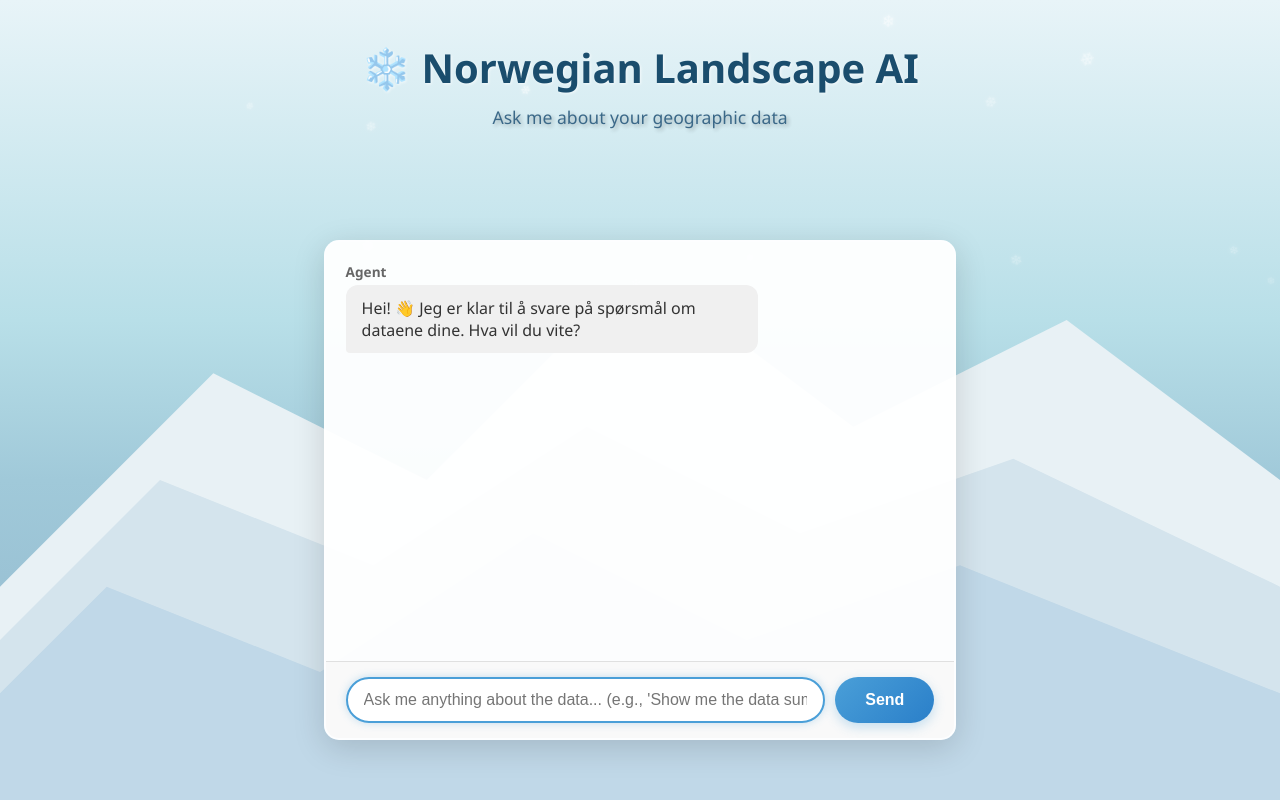
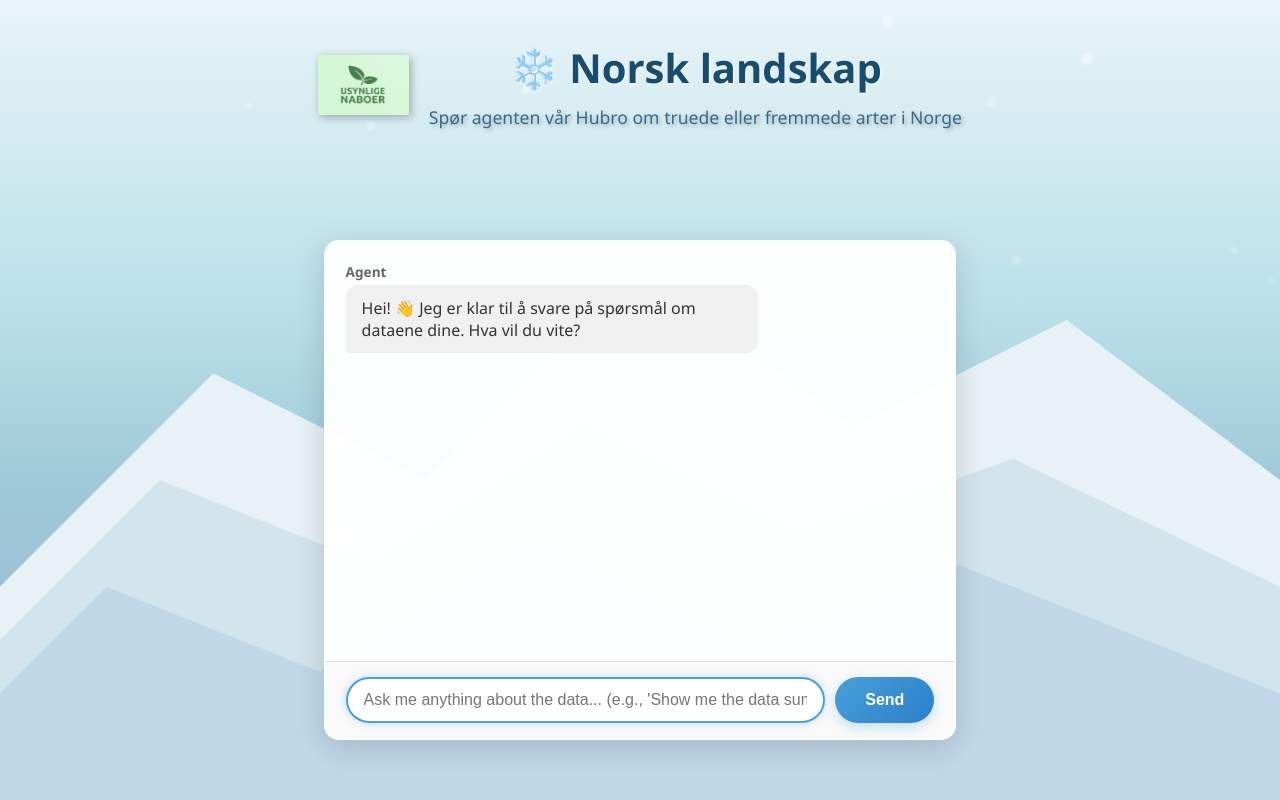
Before and after one commit to algebradamen/AI-agent, a Flask app: page / in a window 1280 px wide. Run offline with Flask 3, Linux system fonts and the light colour scheme.

Commit message:
logo og diverse endringer i tekst

```diff
--- a/templates/index.html
+++ b/templates/index.html
@@ -3,7 +3,7 @@
 <head>
     <meta charset="UTF-8">
     <meta name="viewport" content="width=device-width, initial-scale=1.0">
-    <title>Norwegian Landscape</title>
+    <title>Usynlige naboer</title>
     <style>
         * {
             margin: 0;
@@ -67,6 +67,16 @@
             color: #fff;
             text-shadow: 2px 2px 4px rgba(0,0,0,0.3);
             margin-bottom: 20px;
+            display: flex;
+            align-items: center;
+            justify-content: center;
+            gap: 20px;
+        }
+
+        .header-logo {
+            height: 60px;
+            width: auto;
+            filter: drop-shadow(2px 2px 4px rgba(0,0,0,0.3));
         }
 
         .header h1 {
@@ -285,8 +295,11 @@
     <!-- Main container -->
     <div class="container">
         <div class="header">
-            <h1>❄️ Norwegian Landscape AI</h1>
-            <p>Ask me about your geographic data</p>
+            <img src="/static/images/Usynlige naboer logo.png" alt="Logo" class="header-logo">
+            <div>
+                <h1>❄️ Norsk landskap</h1>
+                <p>Spør agenten vår Hubro om truede eller fremmede arter i Norge</p>
+            </div>
         </div>
 
         <div class="chat-box">
```
Also changed, not shown: static/images/Usynlige naboer logo.png (added), 4 other files.
